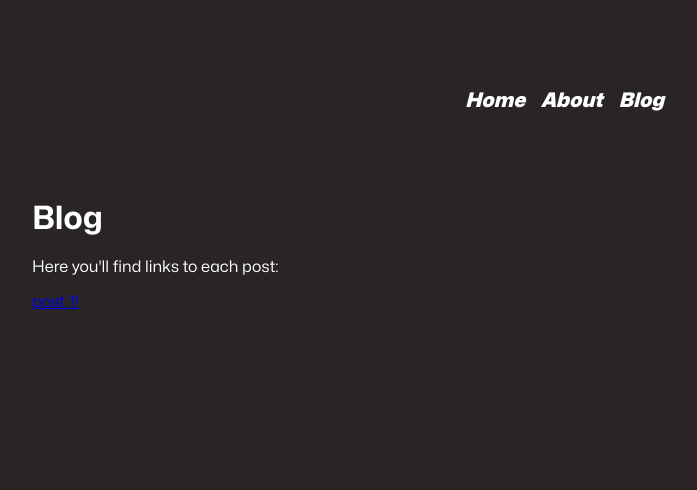
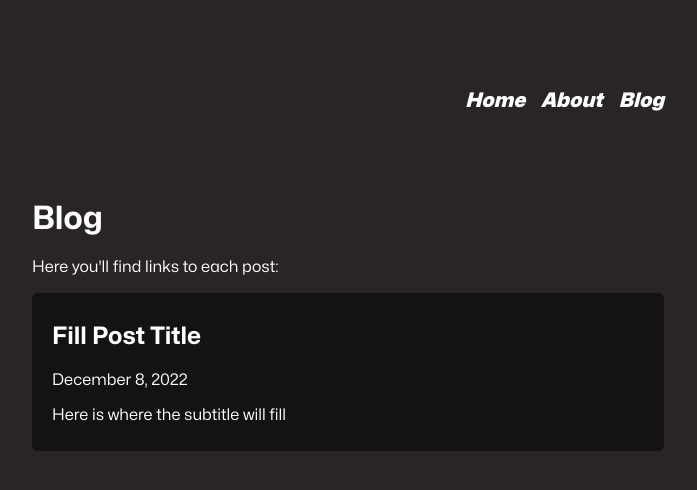
Before and after one commit to snapcracklenpop-dev/tested-telescope, an Astro site: page /blog in a window 1280 px wide. Shown: the whole page, without its empty margins (292-989 px from the left). Built offline with nearby package versions, Linux system fonts and the light colour scheme; Astro itself is replaced by a stand-in of ours.

Commit message:
created blogCard component

```diff
--- /dev/null
+++ b/src/components/BlogCard.astro
@@ -0,0 +1,30 @@
+---
+---
+
+<a href="/posts/post-1">
+  <div class="card">
+    <h2>Fill Post Title</h2>
+    <p>December 8, 2022</p>
+    <p>Here is where the subtitle will fill</p>
+  </div>
+</a>
+
+<style>
+  a {
+    text-decoration: none;
+    color: white;
+  }
+
+  .card {
+    border-radius: 6px;
+    background-color: #141212 ;
+    transition:.2s;
+
+    padding: 10px 20px ;
+  }
+  .card:hover{
+    background-color:#040303;
+    padding-left:  30px;
+  }
+
+</style>
--- a/src/components/Nav.astro
+++ b/src/components/Nav.astro
@@ -29,7 +29,7 @@
     color: white;
   }
   a:hover {
-    color: rgb(252 165 165);
+    color: #fca5a5;
     text-decoration: underline;
   }
 </style>
--- a/src/pages/blog.astro
+++ b/src/pages/blog.astro
@@ -1,10 +1,12 @@
 ---
 import BaseLayout from "../Layouts/BaseLayout.astro";
-
+import BlogCard from "../components/BlogCard.astro";
 const pageTitle = "Blog";
 ---
 
 <BaseLayout pageTitle={pageTitle}>
   <p>Here you'll find links to each post:</p>
-  <a href="/posts/post-1">post 1!</a>
+  <BlogCard/>
+
+  <!-- <a href="/posts/post-1">post 1!</a> -->
 </BaseLayout>
--- a/src/styles/global.css
+++ b/src/styles/global.css
@@ -5,6 +5,9 @@
   font-weight: 200 900;
   font-stretch: 75% 125%;
 }
+*{
+  box-sizing: border-box;
+}
 
 body {
   font-family: "Mona Sans";
```
